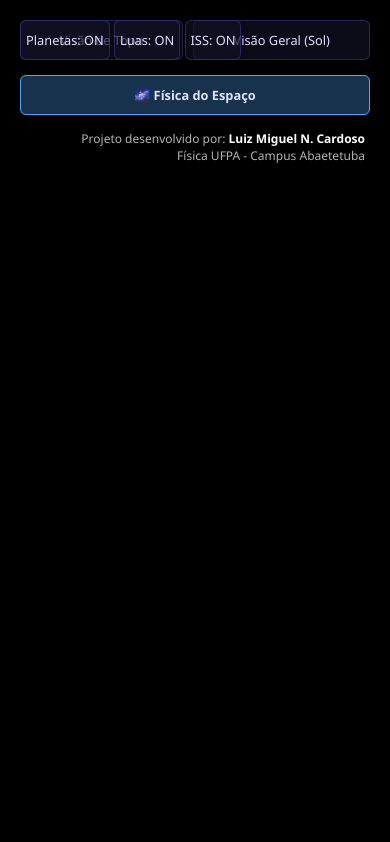
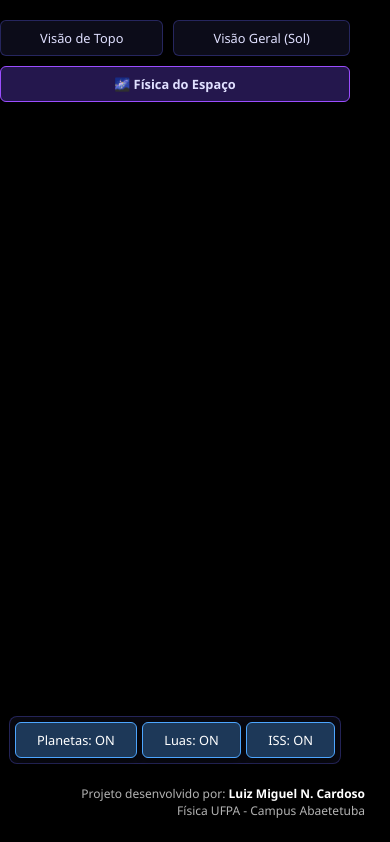
Before and after one commit to LuizMNC/Sistema-Solar-3D, a plain HTML site: page index.html in a window 390 px wide. Shown: the top 842 px of the page. Drawn offline with nearby package versions, Linux system fonts and the light colour scheme.

Commit message:
Refactor CSS styles and improve mobile layout

```diff
--- a/style.css
+++ b/style.css
@@ -1,8 +1,8 @@
 * { margin: 0; padding: 0; box-sizing: border-box; font-family: 'Segoe UI', Tahoma, sans-serif; user-select: none; -webkit-user-select: none; }
-body, html { width: 100%; height: 100%; overflow: hidden; background-color: #000; touch-action: none; /* Bloqueia scroll indesejado no mobile */ }
+body, html { width: 100%; height: 100%; overflow: hidden; background-color: #000; touch-action: none; }
 #canvas-container { position: absolute; top: 0; left: 0; z-index: 1; width: 100%; height: 100%; touch-action: none; }
 
-/* Assinatura do Autor */
+/* Assinatura */
 #author-signature {
     position: absolute; bottom: 20px; right: 20px; z-index: 10;
     color: rgba(255, 255, 255, 0.7); font-size: 0.85rem; text-align: right;
@@ -11,15 +11,23 @@ body, html { width: 100%; height: 100%; overflow: hidden; background-color: #000
 }
 #author-signature strong { color: #fff; }
 
-.controls { position: absolute; top: 20px; left: 20px; z-index: 10; display: flex; gap: 10px; flex-wrap: wrap; max-width: calc(100% - 40px); }
-button { background: rgba(18, 18, 36, 0.7); color: #e0e0ff; border: 1px solid rgba(100, 100, 255, 0.3); padding: 12px 18px; border-radius: 6px; cursor: pointer; font-size: 0.9rem; transition: 0.3s; box-shadow: 0 4px 6px rgba(0,0,0,0.3); }
-button:active, button:hover { background: rgba(100, 100, 255, 0.4); color: #fff; transform: scale(0.98); }
-.highlight-btn { background: rgba(77, 166, 255, 0.3); border-color: #4da6ff; font-weight: bold; }
+/* Controles */
+.controls { position: absolute; left: 20px; z-index: 10; display: flex; gap: 10px; flex-wrap: wrap; max-width: calc(100% - 40px); }
+.top-controls { top: 20px; }
+.bottom-controls { bottom: 20px; left: 20px; }
+
+.control-group { display: flex; gap: 5px; background: rgba(10, 10, 20, 0.8); padding: 5px; border-radius: 8px; border: 1px solid rgba(100, 100, 255, 0.3); backdrop-filter: blur(5px); }
+
+button { background: rgba(18, 18, 36, 0.7); color: #e0e0ff; border: 1px solid rgba(100, 100, 255, 0.3); padding: 10px 15px; border-radius: 6px; cursor: pointer; font-size: 0.9rem; transition: 0.3s; box-shadow: 0 4px 6px rgba(0,0,0,0.3); }
+button:active { transform: scale(0.95); }
+button.active { background: rgba(77, 166, 255, 0.3); border-color: #4da6ff; color: #fff; }
+button:hover:not(.active) { background: rgba(100, 100, 255, 0.2); }
+.highlight-btn { background: rgba(120, 77, 255, 0.3); border-color: #9b4dff; font-weight: bold; }
 
 /* Painel Lateral */
 #info-panel {
     position: absolute; right: -380px; top: 0; width: 380px; height: 100%;
-    background: rgba(10, 10, 20, 0.9); border-left: 1px solid rgba(100, 100, 255, 0.2);
+    background: rgba(10, 10, 20, 0.95); border-left: 1px solid rgba(100, 100, 255, 0.2);
     padding: 30px 25px; z-index: 20; transition: right 0.4s cubic-bezier(0.2, 0.8, 0.2, 1);
     backdrop-filter: blur(15px); color: #f0f0f0; overflow-y: auto;
 }
@@ -30,7 +38,7 @@ button:active, button:hover { background: rgba(100, 100, 255, 0.4); color: #fff;
 #info-panel p strong { color: #a3c2ff; }
 .curiosity { background: rgba(77, 166, 255, 0.1); border-left: 4px solid #4da6ff; padding: 15px; margin-top: 20px; font-size: 0.95rem; line-height: 1.5; }
 
-/* Modal de Física */
+/* Modal */
 #physics-modal { position: absolute; top: 0; left: 0; width: 100%; height: 100%; background: rgba(0, 0, 0, 0.85); z-index: 100; display: flex; justify-content: center; align-items: center; opacity: 1; transition: opacity 0.3s; backdrop-filter: blur(10px); }
 #physics-modal.hidden { opacity: 0; pointer-events: none; }
 .modal-content { background: #11111a; border: 1px solid #4da6ff; border-radius: 12px; width: 90%; max-width: 700px; max-height: 85vh; padding: 40px; overflow-y: auto; position: relative; color: #ddd; }
@@ -40,13 +48,14 @@ button:active, button:hover { background: rgba(100, 100, 255, 0.4); color: #fff;
 .topic p { line-height: 1.6; font-size: 1rem; text-align: justify; }
 #close-physics { position: absolute; top: 10px; right: 15px; background: none; border: none; font-size: 1.8rem; color: #fff; cursor: pointer; }
 
-/* Mobile Otimizações */
+/* Mobile */
 @media (max-width: 768px) {
-    #info-panel { width: 100%; height: 50%; bottom: -50%; top: auto; right: 0; border-left: none; border-top: 2px solid rgba(100, 100, 255, 0.4); transition: bottom 0.4s ease; border-radius: 15px 15px 0 0; }
+    #info-panel { width: 100%; height: 55%; bottom: -55%; top: auto; right: 0; border-left: none; border-top: 2px solid rgba(100, 100, 255, 0.4); transition: bottom 0.4s ease; border-radius: 20px 20px 0 0; }
     #info-panel.visible { bottom: 0; }
-    .controls { flex-direction: row; justify-content: space-between; }
-    button { flex-grow: 1; font-size: 0.8rem; padding: 10px 5px; }
-    .highlight-btn { width: 100%; margin-top: 5px; }
-    #author-signature { bottom: auto; top: 120px; right: 10px; font-size: 0.75rem; background: transparent; border-right: none; }
+    .top-controls { justify-content: center; width: 100%; left: 0; }
+    .bottom-controls { bottom: 80px; width: 100%; left: 0; justify-content: center; }
+    .control-group { width: 95%; justify-content: space-between; }
+    button { flex-grow: 1; font-size: 0.8rem; padding: 8px 5px; }
+    #author-signature { bottom: 15px; top: auto; right: 10px; font-size: 0.75rem; background: transparent; border-right: none; }
     .modal-content { padding: 25px; }
 }
```
